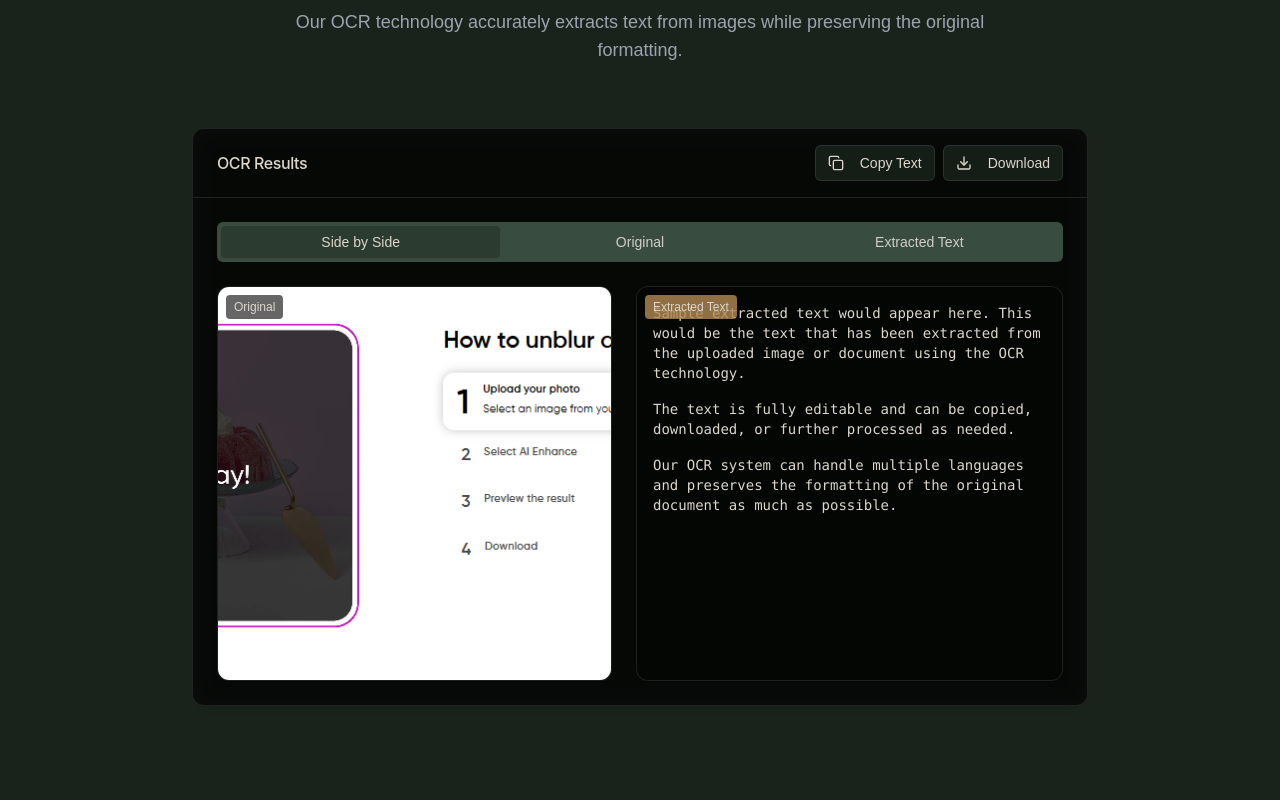
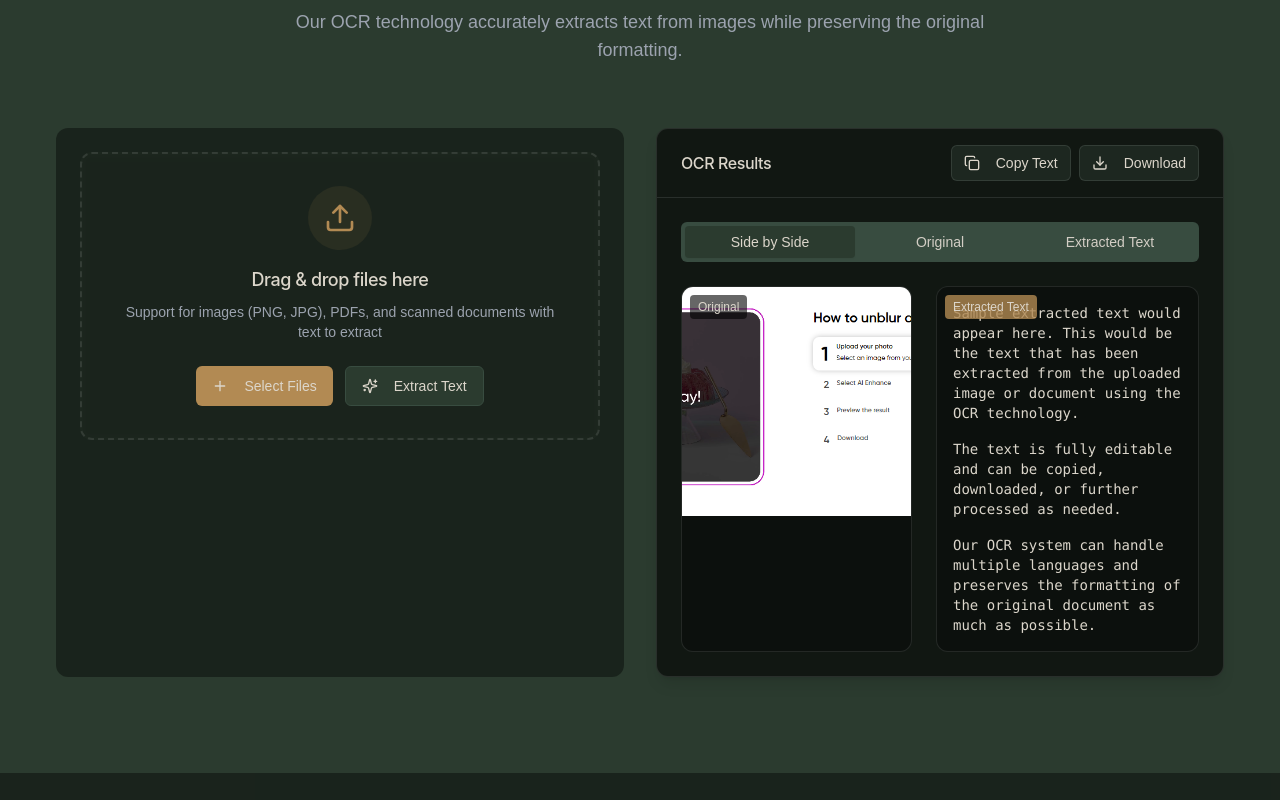
Before and after one commit to Poonam013/ocr-simply-dash, a React (Vite) app: page / in a window 1280 px wide. Shown: the part 960-1760 px from the top of the page. Built offline with nearby package versions, Linux system fonts and the light colour scheme; a web font is replaced by a local one.

Commit message:
Add two sections on one line

```diff
--- a/src/pages/Index.tsx
+++ b/src/pages/Index.tsx
@@ -59,13 +59,12 @@ const Index = () => {
       <Header />
 
       <main className="flex-grow">
-        {/* Hero Section with Upload */}
         <Hero />
 
-        {/* Preview Section */}
+        {/* Two Column Layout for Upload and Preview */}
         <section
           id="ocr-in-action"
-          className="py-24 px-6 bg-black/40"
+          className="py-24 px-6"
           ref={(el) => addToRefs(el, 1)}
         >
           <div className="container mx-auto">
@@ -79,14 +78,18 @@ const Index = () => {
               </p>
             </div>
 
-            <PreviewWindow />
+            <div className="grid grid-cols-1 md:grid-cols-2 gap-8">
+              <div className="bg-black/40 rounded-xl p-6">
+                <UploadArea />
+              </div>
+              <div>
+                <PreviewWindow />
+              </div>
+            </div>
           </div>
         </section>
 
-        {/* How To Section */}
         <HowToSection addToRefs={addToRefs} />
-
-        {/* Features Section */}
         <FeaturesSection addToRefs={addToRefs} />
       </main>
 
```
